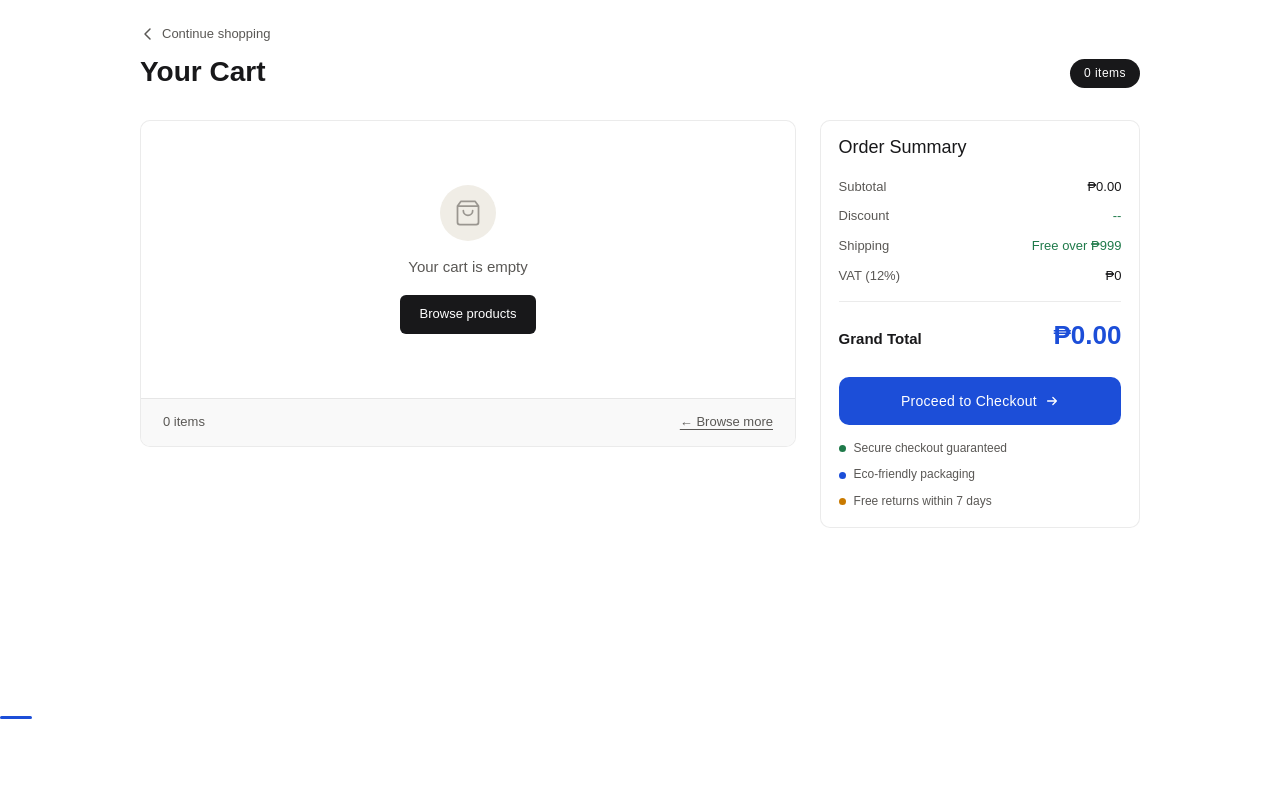
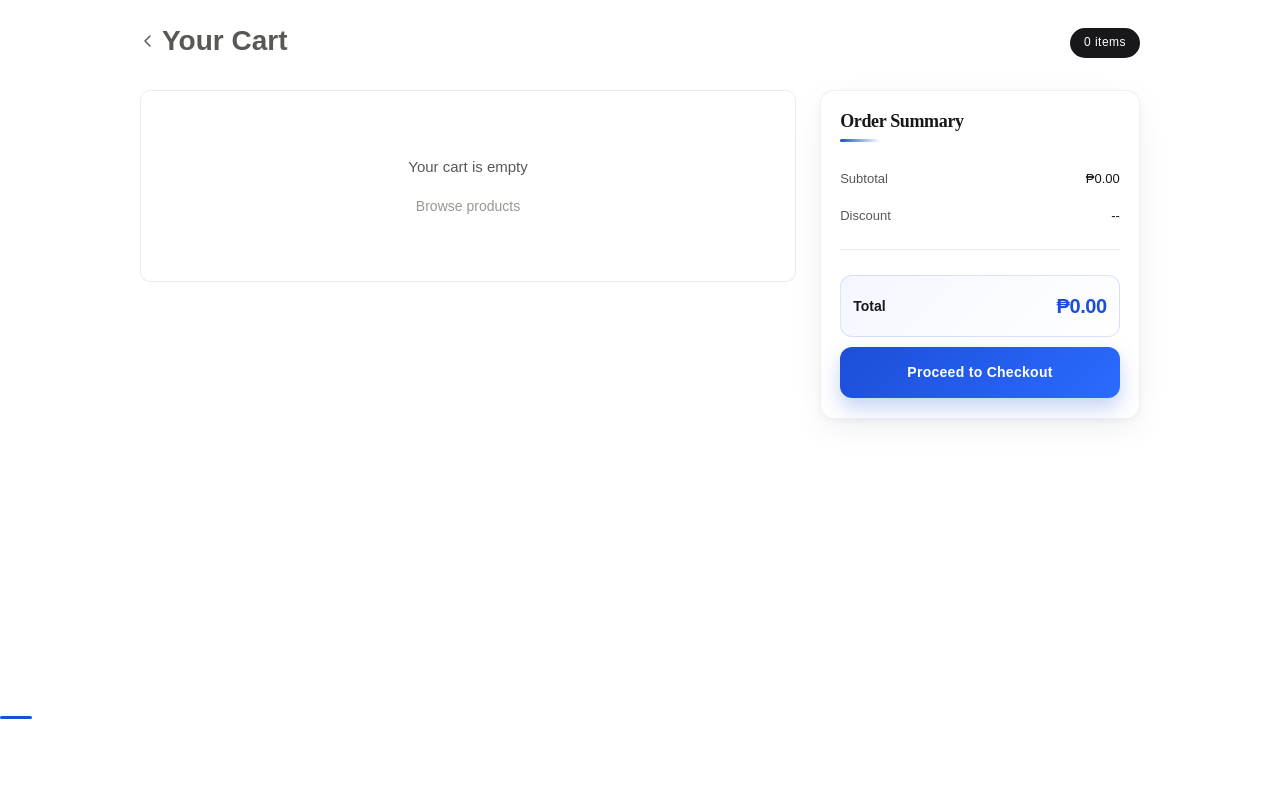
Before and after one commit to drkmodz00/imipt, a Django app: page /cart/ in a window 1280 px wide. Shown: the part 81-880 px from the top of the page. Run offline with Django 5.2, Linux system fonts and the light colour scheme; some libraries are stand-ins or nearby versions.

Commit message:
cart edited

```diff
--- a/dmep/context_processors.py
+++ b/dmep/context_processors.py
@@ -1,5 +1,12 @@
 def cart_count(request):
     cart = request.session.get('cart', {})
-    return {
-        'cart_count': sum(item['qty'] for item in cart.values())
-    }
+
+    total = 0
+
+    for item in cart.values():
+        if isinstance(item, dict):
+            total += int(item.get("qty") or item.get("quantity") or 0)
+        else:
+            total += int(item or 0)
+
+    return {'cart_count': total}
--- a/dmep/static/css/cart.css
+++ b/dmep/static/css/cart.css
@@ -318,20 +318,38 @@
 .cart-sidebar { display: flex; flex-direction: column; gap: 12px; }
 
 .s-card {
-  background: var(--surface);
-  border: 0.5px solid var(--border);
-  border-radius: var(--radius-lg);
-  padding: 1rem 1.1rem;
+  display: flex;
+  flex-direction: column;
+  background: rgba(255,255,255,0.75);
+  backdrop-filter: blur(10px);  border: 1px solid rgba(0,0,0,0.06);
+  border-radius: 14px;
+  padding: 1.3rem 1.2rem;
+
+  box-shadow:
+    0 10px 30px rgba(0,0,0,0.06),
+    0 2px 8px rgba(0,0,0,0.04);
+
+  backdrop-filter: blur(10px);
 }
 
 .s-card__title {
-  font-family: var(--font-display);
   font-size: 18px;
-  font-weight: 400;
+  font-weight: 600;
+  letter-spacing: -0.02em;
+  margin-bottom: 1.2rem;
   color: var(--ink);
-  margin-bottom: 1.1rem;
+  position: relative;
 }
 
+.s-card__title::after {
+  content: "";
+  display: block;
+  width: 40px;
+  height: 3px;
+  margin-top: 6px;
+  border-radius: 999px;
+  background: linear-gradient(90deg, var(--accent), transparent);
+}
 .s-card__label {
   font-size: 10.5px;
   font-weight: 600;
@@ -346,9 +364,20 @@
   display: flex;
   justify-content: space-between;
   align-items: center;
-  margin-bottom: 9px;
+
+  padding: 8px 0;
   font-size: 13px;
 }
+
+.sum-row span:first-child {
+  color: var(--ink-2);
+}
+
+.sum-row span:last-child {
+  font-weight: 500;
+  color: var(--ink);
+}
+
 .sum-row__label { color: var(--ink-2); }
 .sum-row__value { font-weight: 500; color: var(--ink); }
 .sum-row__value--free  { color: var(--success); font-weight: 500; }
@@ -360,9 +389,29 @@
 .grand-row {
   display: flex;
   justify-content: space-between;
-  align-items: baseline;
-  margin-bottom: 1.25rem;
+  align-items: center;
+
+  padding: 14px 12px;
+  margin-top: 12px;
+
+  background: linear-gradient(135deg, #f4f7ff, #ffffff);
+  border: 1px solid rgba(28,78,216,0.15);
+  border-radius: 12px;
 }
+
+.grand-row span:first-child {
+  font-size: 14px;
+  font-weight: 600;
+  color: var(--ink);
+}
+
+.grand-row span:last-child {
+  font-size: 20px;
+  font-weight: 700;
+  color: var(--accent);
+  letter-spacing: -0.02em;
+}
+
 .grand-row__label { font-size: 15px; font-weight: 600; }
 .grand-row__value {
   font-size: 26px;
@@ -376,22 +425,29 @@
   display: flex;
   align-items: center;
   justify-content: center;
-  gap: 8px;
+
   width: 100%;
-  padding: 13px;
-  background: var(--accent);
-  color: #fff;
-  border: none;
-  border-radius: var(--radius-md);
-  font-family: var(--font-body);
+  margin-top: 10px;   /* pushes it away from total */
+  padding: 14px 16px;
+
+  border-radius: 12px;
+  text-decoration: none;
+
+  background: linear-gradient(135deg, var(--accent), #2b6bff);
+  color: #ffffff !important;  /* FORCE white text */
+
   font-size: 14px;
-  font-weight: 500;
-  cursor: pointer;
-  text-decoration: none;
-  letter-spacing: .02em;
-  transition: background var(--transition), transform 80ms;
+  font-weight: 600;
+  letter-spacing: 0.02em;
+
+  box-shadow: 0 10px 20px rgba(28,78,216,0.25);
+  transition: all var(--transition);
 }
-.checkout-btn:hover  { background: var(--accent-dark); }
+
+.checkout-btn:hover {
+  transform: translateY(-1px);
+  box-shadow: 0 14px 26px rgba(28,78,216,0.30);
+}
 .checkout-btn:active { transform: scale(.99); }
 
 /* Trust badges */
--- a/dmep/templates/user/cart.html
+++ b/dmep/templates/user/cart.html
@@ -10,30 +10,31 @@
 <div class="cart-page">
   <div class="cart-page__inner">
 
-    <!-- PAGE HEADER -->
+    <!-- HEADER -->
     <div class="cart-header">
       <div class="cart-header__left">
         <a href="{% url 'product_list' %}" class="back-link">
           <svg width="16" height="16" viewBox="0 0 16 16" fill="none">
             <path d="M10 3L5 8l5 5" stroke="currentColor" stroke-width="1.5" stroke-linecap="round" stroke-linejoin="round"/>
           </svg>
-          Continue shopping
+          <h1 class="cart-title">Your Cart</h1>
         </a>
-        <h1 class="cart-title">Your Cart</h1>
       </div>
+
       <div>
-        <span class="cart-badge">{{ cart|length }} item{{ cart|length|pluralize }}</span>
+        <span class="cart-badge">{{ cart_items|length }} item{{ cart_items|length|pluralize }}</span>
       </div>
     </div>
 
-    <!-- MAIN LAYOUT -->
+    <!-- MAIN -->
     <div class="cart-layout">
 
-      <!-- LEFT: ITEMS -->
+      <!-- LEFT -->
       <div class="cart-left">
         <div class="cart-card">
 
-          {% if cart %}
+          {% if cart_items %}
+
             <div class="cart-col-head">
               <span></span>
               <span>Product</span>
@@ -43,16 +44,19 @@
               <span></span>
             </div>
 
-            {% for key, item in cart.items %}
+            {% for item in cart_items %}
             <div class="cart-item">
+
               <!-- CHECKBOX -->
               <div class="cart-select">
                 <input type="checkbox"
                        class="cart-checkbox"
-                        data-key="{{ key }}"
+                       data-key="{{ item.key }}"
                        checked
                        onchange="updateSelectedCart()" />
               </div>
+
+              <!-- PRODUCT -->
               <div class="product-cell">
                 <div class="product-thumb">
                   {% if item.image %}
@@ -61,70 +65,61 @@
                     <img src="{% static 'images/no-image.png' %}" alt="No image">
                   {% endif %}
                 </div>
+
                 <div class="product-info">
                   <div class="product-name">{{ item.name }}</div>
-                  {% if item.sku %}<div class="product-sku">{{ item.sku }}</div>{% endif %}
-                  {% if item.variant %}<div class="product-variant">{{ item.variant }}</div>{% endif %}
                 </div>
               </div>
 
+              <!-- PRICE -->
               <div class="price-cell">₱{{ item.price|floatformat:2 }}</div>
 
+              <!-- QTY -->
               <div class="qty-ctrl">
-                <button class="qty-btn" onclick="changeQty('{{ key }}', 'decrease')">
-                  <svg width="12" height="2" viewBox="0 0 12 2" fill="none"><path d="M1 1h10" stroke="currentColor" stroke-width="1.5" stroke-linecap="round"/></svg>
-                </button>
+                <button class="qty-btn" onclick="changeQty('{{ item.key }}', 'decrease')">−</button>
                 <span class="qty-val">{{ item.qty }}</span>
-                <button class="qty-btn" onclick="changeQty('{{ key }}', 'increase')">
-                  <svg width="12" height="12" viewBox="0 0 12 12" fill="none"><path d="M6 1v10M1 6h10" stroke="currentColor" stroke-width="1.5" stroke-linecap="round"/></svg>
-                </button>
+                <button class="qty-btn" onclick="changeQty('{{ item.key }}', 'increase')">+</button>
               </div>
 
-              <div class="line-total">₱{% widthratio item.price 1 item.qty %}</div>
+              <!-- TOTAL -->
+              <div class="line-total">
+                ₱{% widthratio item.price 1 item.qty %}
+              </div>
 
-              <button class="remove-btn" onclick="removeItem('{{ key }}')" title="Remove">
-                <svg width="14" height="14" viewBox="0 0 16 16" fill="none">
-                  <path d="M2 4h12M5 4V3a1 1 0 011-1h4a1 1 0 011 1v1M6 7v5M10 7v5M3 4l1 9a1 1 0 001 1h6a1 1 0 001-1l1-9" stroke="currentColor" stroke-width="1.5" stroke-linecap="round" stroke-linejoin="round"/>
-                </svg>
+              <!-- REMOVE -->
+              <button class="remove-btn" onclick="removeItem('{{ item.key }}')">
+                🗑
               </button>
 
             </div>
             {% endfor %}
 
           {% else %}
+
             <div class="empty-state">
-              <div class="empty-state__icon">
-                <svg width="28" height="28" viewBox="0 0 24 24" fill="none">
-                  <path d="M6 2L3 6v14a2 2 0 002 2h14a2 2 0 002-2V6l-3-4zM3 6h18M16 10a4 4 0 01-8 0" stroke="currentColor" stroke-width="1.5" stroke-linecap="round" stroke-linejoin="round"/>
-                </svg>
+              <p>Your cart is empty</p>
+              <a href="{% url 'product_list' %}">Browse products</a>
             </div>
-              <p>Your cart is empty</p>
-              <a href="{% url 'product_list' %}" class="shop-link">Browse products</a>
-            </div>
+
           {% endif %}
-
-          <div class="cart-footer">
-            <span class="cart-footer__count">{{ cart|length }} item{{ cart|length|pluralize }}</span>
-            <a href="{% url 'product_list' %}" class="continue-link">← Browse more</a>
-          </div>
 
         </div>
       </div>
 
-      <!-- RIGHT: SIDEBAR -->
+      <!-- RIGHT SIDEBAR -->
       <div class="cart-sidebar">
 
-        <!-- Summary -->
         <div class="s-card">
           <h2 class="s-card__title">Order Summary</h2>
 
           <div class="sum-row">
-            <span class="sum-row__label">Subtotal</span>
-            <span class="sum-row__value">₱{{ total|floatformat:2 }}</span>
+            <span>Subtotal</span>
+            <span>₱{{ total|floatformat:2 }}</span>
           </div>
+
           <div class="sum-row">
-            <span class="sum-row__label">Discount</span>
-            <span class="sum-row__value sum-row__value--saved">
+            <span>Discount</span>
+            <span>
               {% if discount_total > 0 %}
                 -₱{{ discount_total|floatformat:2 }}
               {% else %}
@@ -132,38 +127,27 @@
               {% endif %}
             </span>
           </div>
-          <div class="sum-row">
-            <span class="sum-row__label">Shipping</span>
-            <span class="sum-row__value sum-row__value--free">
-              {% if total >= 999 %}Free{% else %}Free over ₱999{% endif %}
-            </span>
-          </div>
-          <div class="sum-row">
-            <span class="sum-row__label">VAT (12%)</span>
-            <span class="sum-row__value">₱{% widthratio total 100 12 %}</span>
-          </div>
+
+          <!-- <div class="sum-row">
+            <span>VAT (12%)</span>
+            <span>₱{% widthratio total 100 12 %}</span>
+          </div> -->
 
           <div class="s-divider"></div>
 
           <div class="grand-row">
-            <span class="grand-row__label">Grand Total</span>
-            <span class="grand-row__value">₱{{ total|floatformat:2 }}</span>
+            <span>Total</span>
+            <span>₱{{ total|floatformat:2 }}</span>
           </div>
 
-          <a href="#" class="checkout-btn">
+          <a href="{% url 'checkout' %}" class="checkout-btn">
             Proceed to Checkout
-            <svg width="14" height="14" viewBox="0 0 16 16" fill="none">
-              <path d="M3 8h10M9 4l4 4-4 4" stroke="#fff" stroke-width="1.5" stroke-linecap="round" stroke-linejoin="round"/>
-            </svg>
           </a>
 
-          <ul class="trust-list">
-            <li class="trust-item"><span class="trust-dot trust-dot--green"></span>Secure checkout guaranteed</li>
-            <li class="trust-item"><span class="trust-dot trust-dot--blue"></span>Eco-friendly packaging</li>
-            <li class="trust-item"><span class="trust-dot trust-dot--amber"></span>Free returns within 7 days</li>
-          </ul>
         </div>
+
       </div>
+
     </div>
   </div>
 </div>
--- a/dmep/urls.py
+++ b/dmep/urls.py
@@ -14,12 +14,14 @@ urlpatterns = [
     path('cart/add/<int:product_id>/', views_user.add_to_cart, name='cart_add'),
     path('cart/update/<int:product_id>/<str:action>/', views_user.update_cart, name='update_cart'),
     path('cart/remove/<int:product_id>/', views_user.remove_from_cart, name='remove_cart'),
+    path("clear-cart/", views_user.clear_cart, name="clear_cart"),
 
     path('search/', views_user.product_search, name='product-search'),
     path('products/', views_user.product_list, name='product_list'),
     path('products/<int:pk>/', views_user.product_detail, name='product_detail'),
 
-
+    path("checkout/", views_user.checkout_view, name="checkout"),
+    path("process-sale/", views_user.process_sale, name="process_sale"),
     # ======================
     # ADMIN SIDE (PROTECTED)
     # ======================
```
Also changed, not shown: dmep/static/css/checkout.css (added, +89 -0 lines), dmep/static/js/checkout.js (added, +17 -0 lines), dmep/templates/user/checkout.html (added, +111 -0 lines), dmep/views_user.py (+154 -64 lines), dmep.db, 1 other file. Lines whose indentation alone changed are shown as unchanged.
